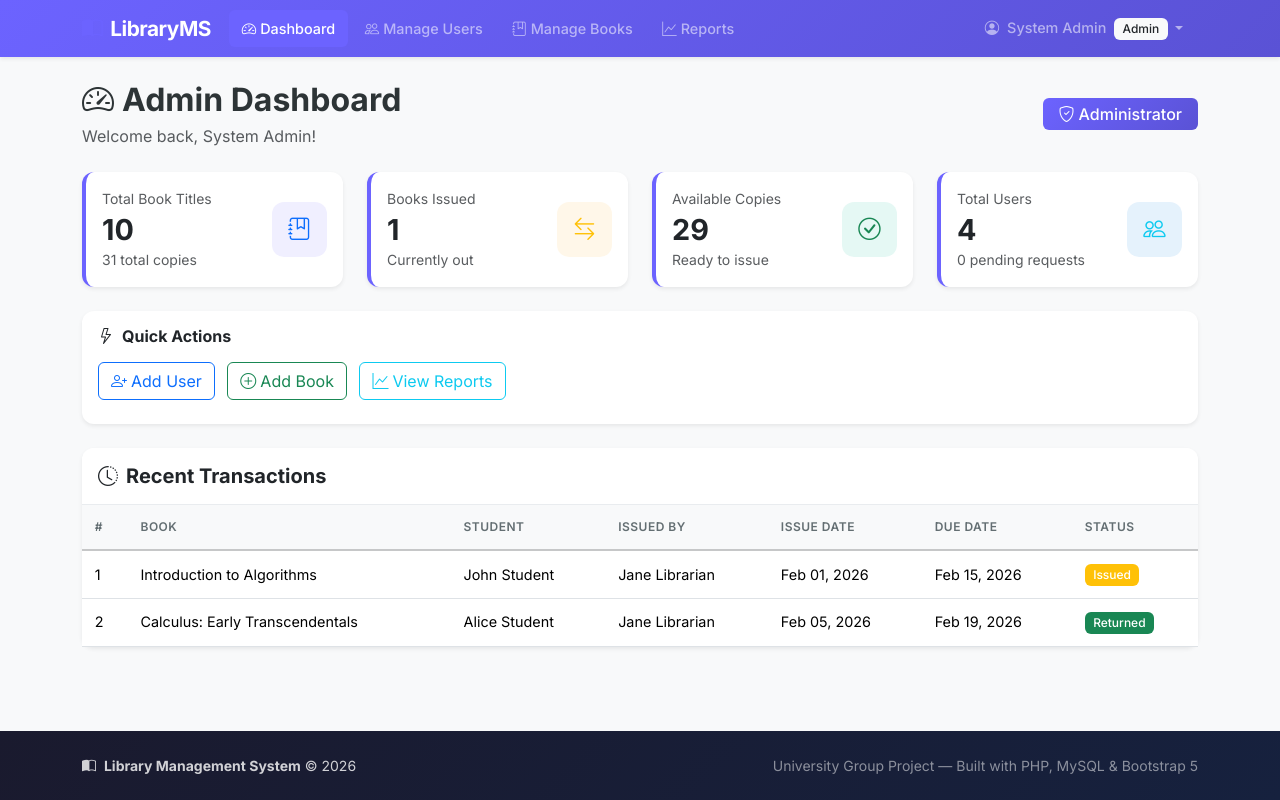
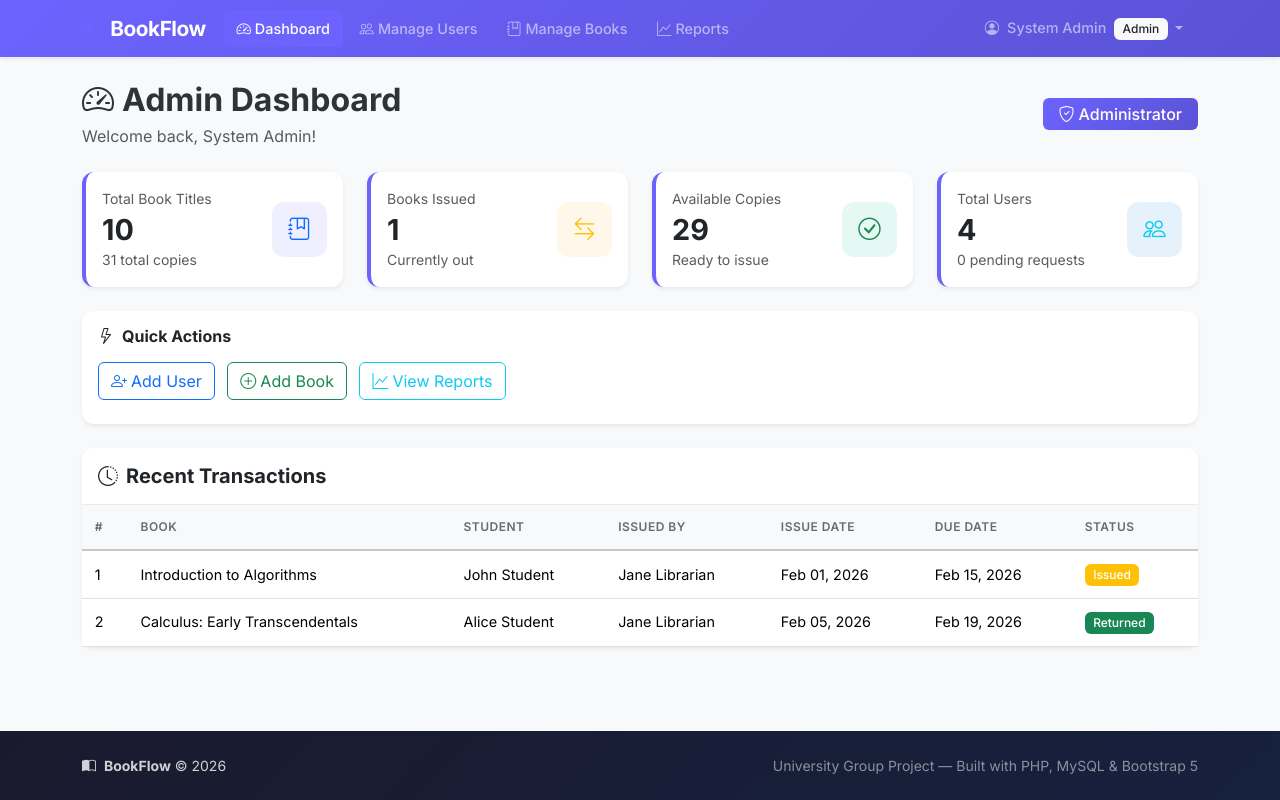
Before and after one commit to dulina2004/library-demo, a PHP site: page /admin/dashboard.php in a window 1280 px wide. Run offline with PHP 8.4, Linux system fonts and the light colour scheme; a user stored in the database is signed in; data comes from the database, SQL or seed files in the repository.

Commit message:
feat: Introduce common header and footer includes for consistent page structure and rename project to BookFlow.

```diff
--- a/includes/footer.php
+++ b/includes/footer.php
@@ -15,7 +15,7 @@
             <div class="col-md-6">
                 <p class="mb-0">
                     <i class="bi bi-book-half me-1"></i>
-                    <strong>Library Management System</strong> &copy; <?php echo date('Y'); ?>
+                    <strong>BookFlow</strong> &copy; <?php echo date('Y'); ?>
                 </p>
             </div>
             <div class="col-md-6 text-md-end">
--- a/includes/header.php
+++ b/includes/header.php
@@ -16,8 +16,8 @@ require_once __DIR__ . '/functions.php';
 <head>
     <meta charset="UTF-8">
     <meta name="viewport" content="width=device-width, initial-scale=1.0">
-    <meta name="description" content="Library Management System - University Project">
-    <title><?php echo isset($pageTitle) ? sanitize($pageTitle) . ' | ' : ''; ?>Library Management System</title>
+    <meta name="description" content="BookFlow - Library Management System">
+    <title><?php echo isset($pageTitle) ? sanitize($pageTitle) . ' | ' : ''; ?>BookFlow</title>
 
     <!-- Bootstrap 5 CSS -->
     <link href="https://cdn.jsdelivr.net/npm/bootstrap@5.3.2/dist/css/bootstrap.min.css" rel="stylesheet">
@@ -35,7 +35,7 @@ require_once __DIR__ . '/functions.php';
     <div class="container">
         <!-- Brand -->
         <a class="navbar-brand fw-bold" href="<?php echo baseUrl(); ?>/index.php">
-            <i class="bi bi-book-half me-2"></i>LibraryMS
+            <i class="bi bi-book-half me-2"></i>BookFlow
         </a>
 
         <!-- Mobile Toggle -->
```
Also changed, not shown: README.md.
